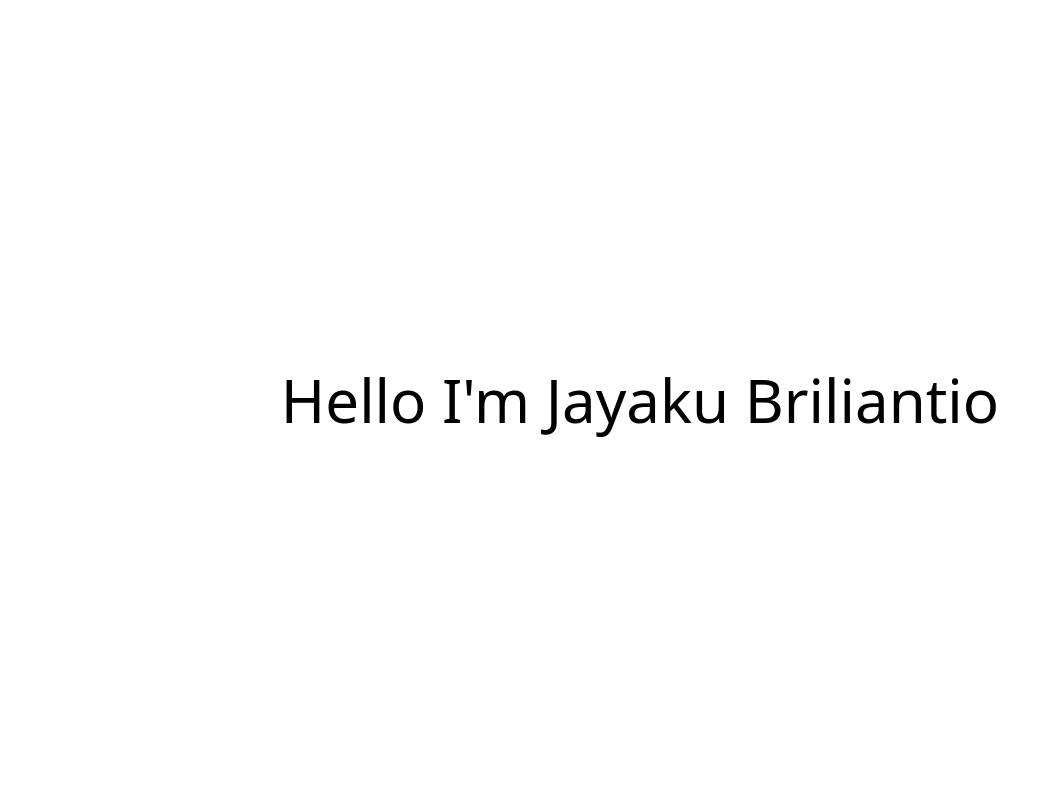
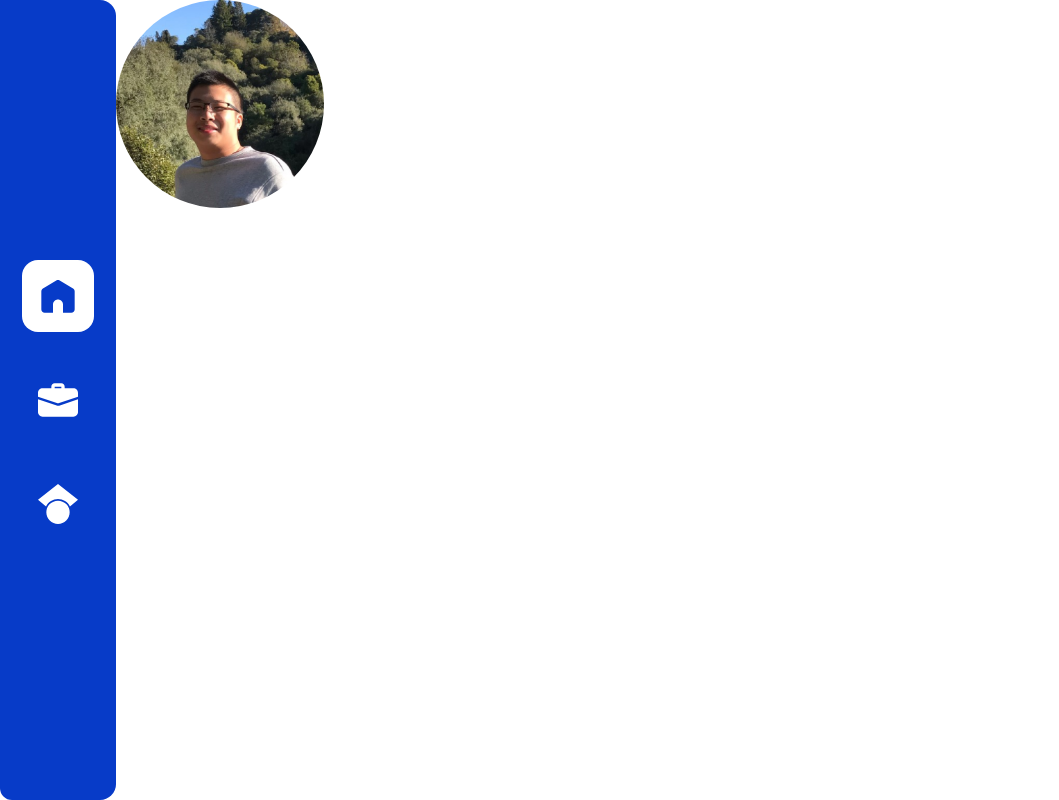
Before and after one commit to ukayaj620/this-is-me, a React (Create React App) app: page / in a window 1280 px wide. Shown: the whole page, without its empty margins (0-1059 px from the left). Built offline with nearby package versions, Linux system fonts and the light colour scheme.

Commit message:
feat: create initial pages and bind to router

```diff
--- a/src/App.js
+++ b/src/App.js
@@ -1,9 +1,21 @@
+import { BrowserRouter, Route, Switch } from 'react-router-dom';
+import NavBar from './components/NavBar';
+import Home from './pages/Home';
+import Publication from './pages/Publication';
+import Work from './pages/Work';
 import './styles/output.css';
 
 const App = () => {
   return (
-    <div className="w-screen h-screen flex flex-col justify-center items-center">
-      <h1 className="text-6xl">Hello I'm Jayaku Briliantio</h1>
+    <div className="flex flex-col lg:flex-row">
+      <BrowserRouter>
+        <NavBar />
+        <Switch>
+          <Route exact path="/" component={Home} />
+          <Route path="/work" component={Work} />
+          <Route path="/publication" component={Publication} />
+        </Switch>
+      </BrowserRouter>
     </div>
   );
 }
--- /dev/null
+++ b/src/pages/Home.jsx
@@ -0,0 +1,14 @@
+import { images } from '../helpers/loader';
+
+const Home = () => {
+  return (
+    <div className="flex flex-col w-full">
+      <img
+        className="w-52 h-52 rounded-full"
+        src={images('profile')}
+      />
+    </div>
+  );
+};
+
+export default Home;
--- /dev/null
+++ b/src/pages/Publication.jsx
@@ -0,0 +1,9 @@
+const Publication = () => {
+  return (
+    <div className="flex flex-col w-full">
+
+    </div>
+  );
+};
+
+export default Publication;
--- /dev/null
+++ b/src/pages/Work.jsx
@@ -0,0 +1,9 @@
+const Work = () => {
+  return (
+    <div className="flex flex-col w-full">
+
+    </div>
+  );
+};
+
+export default Work;
```
